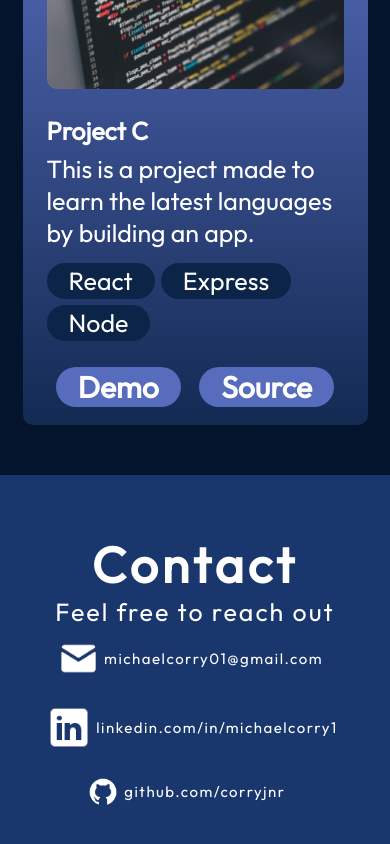
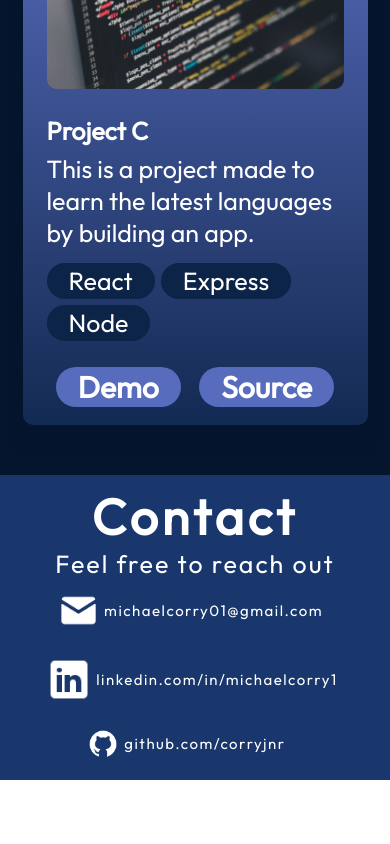
Before and after one commit to corryjnr/react-portfolio, a React (Vite) app: page / in a window 390 px wide. Shown: the part 4606-5450 px from the top of the page. After the commit the page ends 5386 px from the top, so only its background shows below. Built offline with nearby package versions, Linux system fonts and the light colour scheme.

Commit message:
UI tweaks

```diff
--- a/src/components/Contact/Contact.module.css
+++ b/src/components/Contact/Contact.module.css
@@ -50,6 +50,8 @@
     .container {
         flex-direction: column;
         margin-top: 50px;
+        padding-top: 10px;
+        padding-bottom: 20px;
     }
 
     .text {
```
